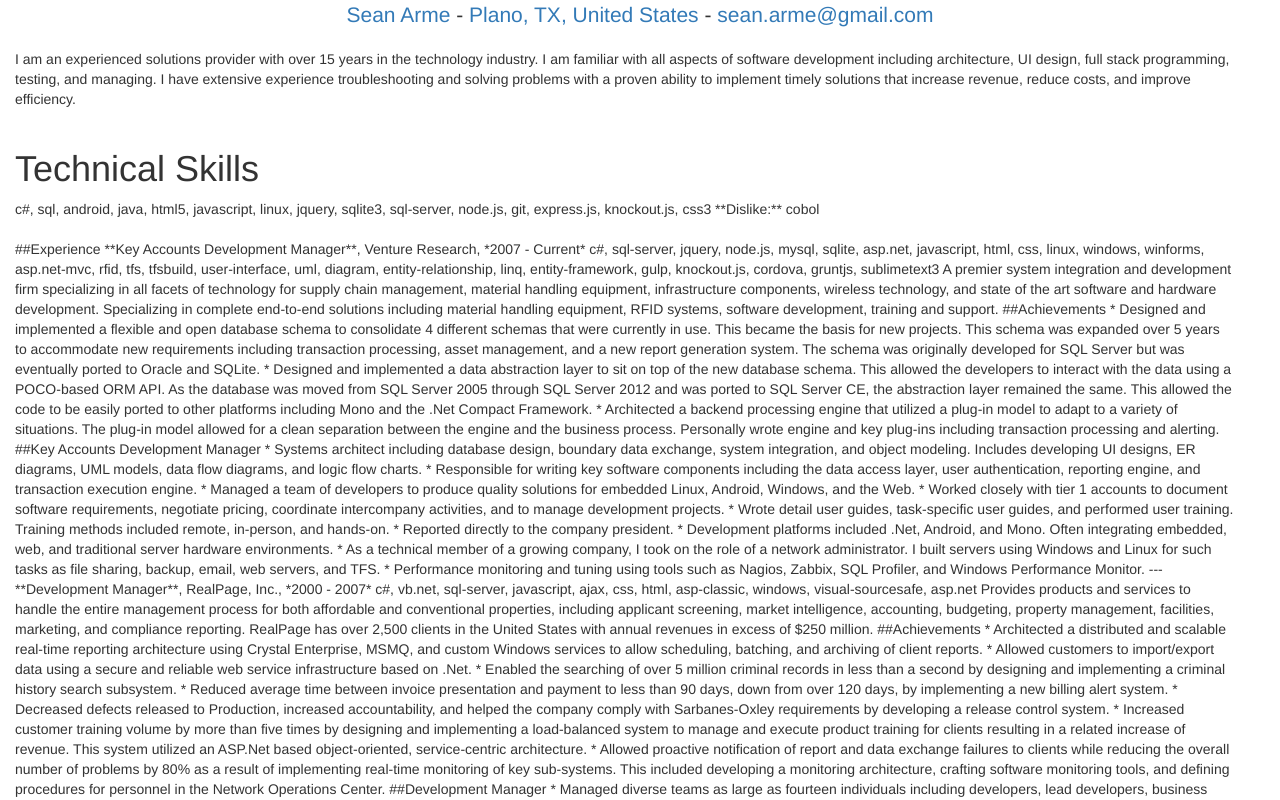
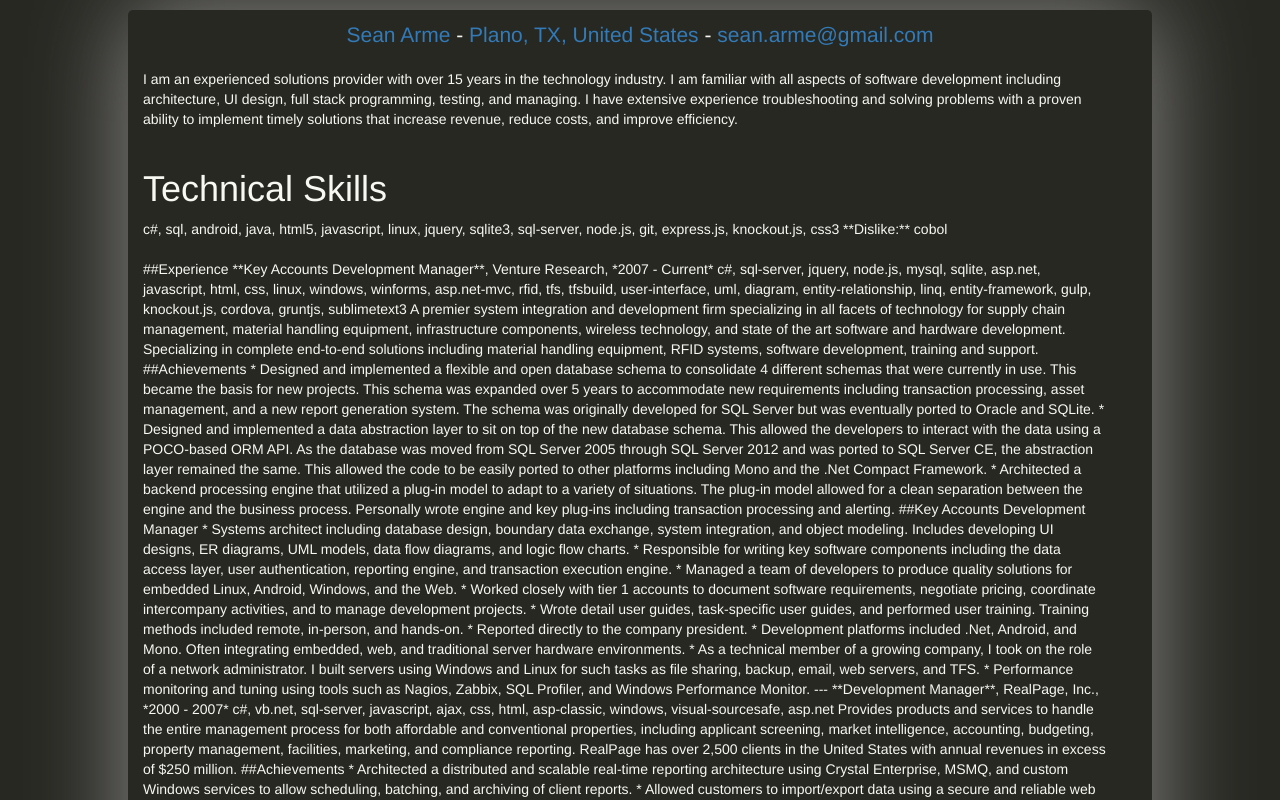
Before and after one commit to sarme/sarme, a plain HTML site: page index.html in a window 1280 px wide. Shown: the top 800 px of the page. Drawn offline with nearby package versions, Linux system fonts and the light colour scheme; no server answers.

Commit message:
New background

```diff
--- a/default.css
+++ b/default.css
@@ -1,3 +1,14 @@
+html{
+
+}
+
+body{
+    background-color: #272822;
+    color: #F8F8F2;
+    width: 1024px;
+    margin: 10px auto;
+}
+
 .top5 { margin-top:5px; }
 .top7 { margin-top:7px; }
 .top10 { margin-top:10px; }
@@ -9,12 +20,13 @@
     width: 250px;
     border: #000 2px solid;
     background:#F8F8F8;
-    position: absolute;
+    position: relative;
     top: 5px;
     left:15px;
     display:none;
     padding: 0 20px 20px 20px;
     z-index: 1000000;
+    color: #000000;
 }
 div.hover  {
 	display:inline;
@@ -24,3 +36,14 @@
 div.hover:hover div.appear {
     display:inline;
 }
+
+.sarme-body {
+    padding-top: 10px;
+    padding-bottom: 10px;
+
+    -webkit-box-shadow: 0px 0px 100px 0px rgba(140,138,138,1);
+    -moz-box-shadow: 0px 0px 100px 0px rgba(140,138,138,1);
+    box-shadow: 0px 0px 100px 0px rgba(140,138,138,1);
+
+    border-radius: 5px;
+}
--- a/index.html
+++ b/index.html
@@ -6,7 +6,7 @@
     <meta http-equiv='Content-Language' content='en'>
     <meta name='viewport' content='width=device-width, initial-scale=1'>
 
-  <title>Sean D Arme</title>
+  <title>Sean Arme</title>
   <link rel='icon' type='image/png' href='images/avatarpic-l.png'>
   <link rel='stylesheet' type='text/css' href='https://maxcdn.bootstrapcdn.com/bootstrap/3.3.4/css/bootstrap.min.css'>
 <link rel='stylesheet' type='text/css' href='https://maxcdn.bootstrapcdn.com/bootstrap/3.3.4/css/bootstrap-theme.min.css'>
@@ -20,7 +20,7 @@
     <script src='http://html5shiv.googlecode.com/svn/trunk/html5.js'></script>
   <![endif]-->
 
-<div class='container-fluid'>
+<div class='container-fluid sarme-body'>
 <div class='row text-center lead'>
 <a href='http://stackoverflow.com/users/359019/sarme' target='_blank'>Sean Arme</a>
 - <a href='https://maps.google.com/?q=plano,tx,usa' target='_blank'>Plano, TX, United States</a>
```
